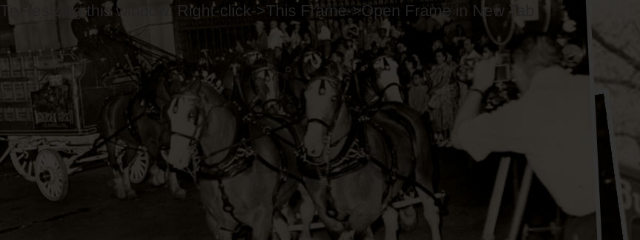
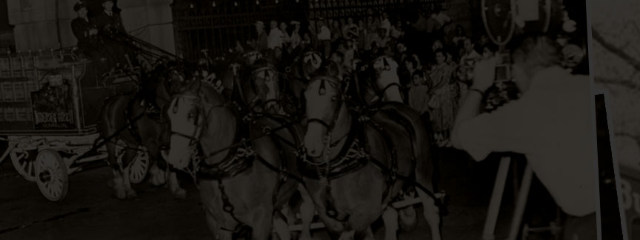
Before and after one commit to trevorobrien/prohib, a website: page index.html in a window 1280 px wide. Shown: the top 240 px of the page, 0-640 px from the left. Drawn offline with nearby package versions, Linux system fonts and the light colour scheme.

Commit message:
remove txt

```diff
--- a/index.html
+++ b/index.html
@@ -10,7 +10,6 @@
 <body>
 
   <div class="bgSizeContain">
-   <p>Try resizing this window. Right-click->This Frame->Open Frame in New Tab</p>
 </div>
 </body>
 </html>
```
